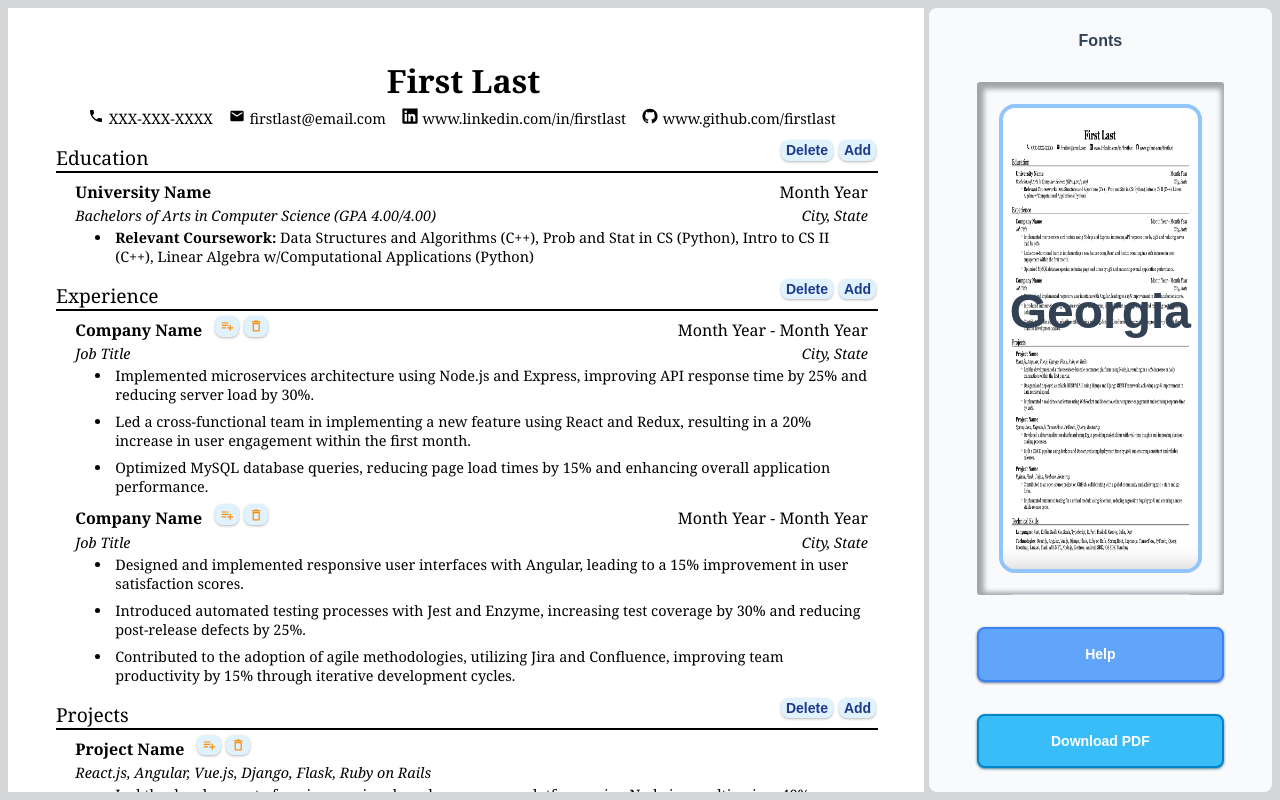
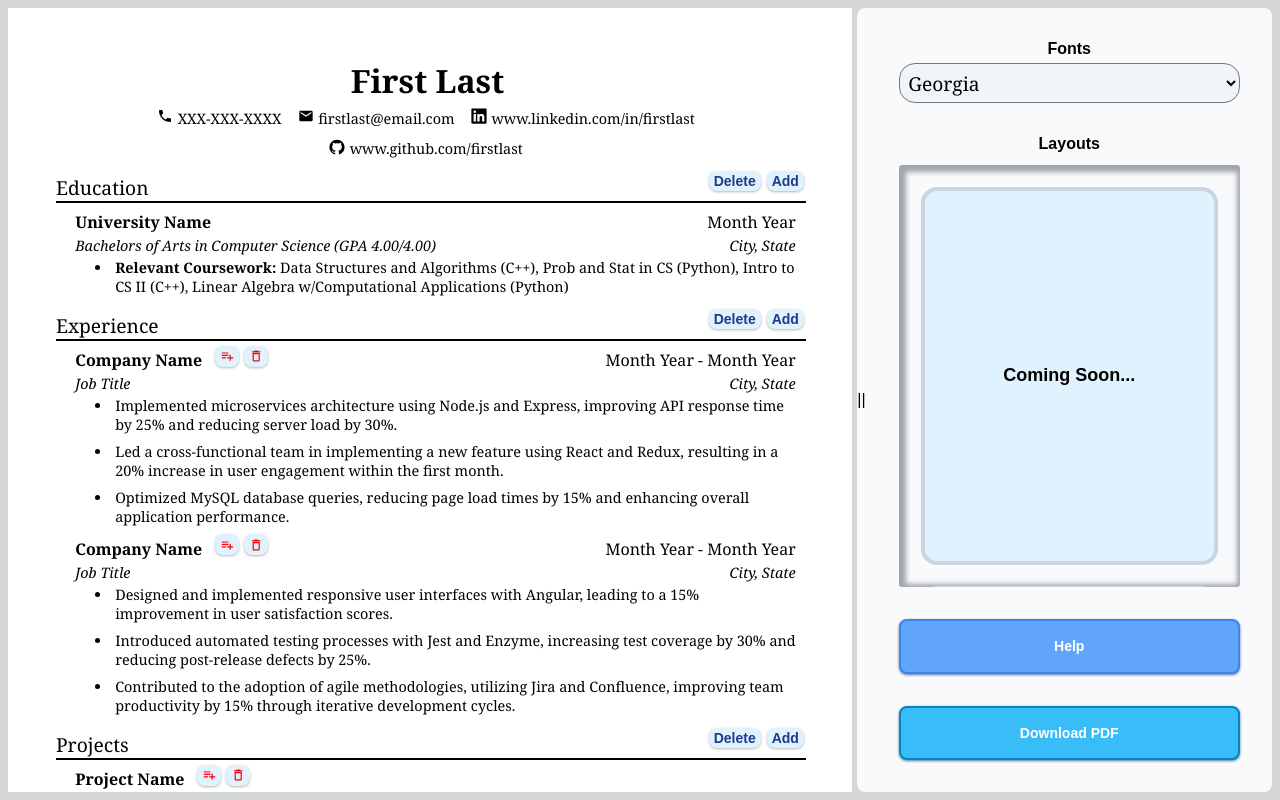
Before and after one commit to jehuzepedasilva2/cv-app, a React (Vite) app: page / in a window 1280 px wide. Built offline with nearby package versions, Linux system fonts and the light colour scheme.

Commit message:
added drop down for fonts instead and right side is now adjustable

```diff
--- a/src/HelpModal.jsx
+++ b/src/HelpModal.jsx
@@ -8,13 +8,12 @@ export default function HelpModal() {
         <CloseModalButton />
         <div className="content">
           Welcome to the Resume Builder App! To begin, simply click on one of the
-          available resume fonts to select a format that fits your style. You
-          {/* available resume layouts to select a format that fits your style. You */}
+          available resume fonts and layouts to select a format that fits your style. You
           can then edit your resume directly by clicking on any field within the
           editor—whether it’s your name, work experience, education, or skills.
           This intuitive interface allows you to customize your resume quickly
           and easily, with all changes appearing in real-time. Once you’re
-          satisfied with your resume, you can save or export it as needed.
+          satisfied with your resume, you can proceed to download it.
           Enjoy creating your personalized resume!
         </div>
       </div>
--- a/src/Layouts.jsx
+++ b/src/Layouts.jsx
@@ -1,75 +1,25 @@
 import './styles/Layouts.css';
-import layoutOne from './assets/imgs/layout-1.png';
-import layoutTwo from './assets/imgs/layout-2.png';
-import layoutThree from './assets/imgs/layout-3.png';
-import layoutFour from './assets/imgs/layout-4.png';
-import { layouts } from './data.js';
+// import { fonts } from './data.js';
 
 export default function LayoutsSide() {
-
-  const handleClick = (e) => {
-    const currLayout = document.querySelector('.curr-layout');
-    currLayout.classList.remove('curr-layout');
-    e.target.classList.add('curr-layout');
-    const layoutNumber = e.target.id.substring(2, 3);
-    const rootElement = document.documentElement;
-    rootElement.style.setProperty('--resume-font', layouts[layoutNumber]);
-  }
 
   return (
     <>
       <div id="hl1" className="heading-layout">
-        {/* <h4>Layouts</h4> */}
-        <h4>Fonts</h4>
-        <div className="vertical-heading-layout">
-          <div className="letter">F</div>
-          <div className="letter">o</div>
-          <div className="letter">n</div>
-          <div className="letter">t</div>
-          <div className="letter">s</div>
-          {/* no layouts for now just font changes */}
-          {/* <div className="letter">L</div>
-          <div className="letter">a</div>
-          <div className="letter">y</div>
-          <div className="letter">o</div>
-          <div className="letter">u</div>
-          <div className="letter">t</div>
-          <div className="letter">s</div> */}
-        </div>
+        <h4>Layouts</h4>
       </div>
       <div className="layout-choices">
         <div id="l01" className="layout one">
-          <img
-            id='l01-img'
-            className='curr-layout' //! DEFAULT FONT
-            src={layoutOne}
-            onClick={handleClick}
-          ></img>
-          <div className='font-name'>Georgia</div>
+          Coming Soon...
         </div>
         <div id="l02" className="layout two">
-          <img
-              id='l02-img'
-              src={layoutTwo}
-              onClick={handleClick}
-            ></img>
-          <div className='font-name'>Tahoma</div>
+          Coming Soon...
         </div>
         <div id="l03" className="layout three">
-          <img
-            id='l03-img'
-            src={layoutThree}
-            onClick={handleClick}
-          ></img>
-          <div className='font-name'>Arial</div>
+          Coming Soon...
         </div>
         <div id="l04" className="layout four">
-          <img
-              id='l04-img'
-              src={layoutFour}
-              onClick={handleClick}
-            ></img>
-            <div className='font-name'>Helvetica</div>
+          Coming Soon...
         </div>
         <div id="l05" className="layout five">
           Coming Soon...
--- a/src/Page.jsx
+++ b/src/Page.jsx
@@ -11,13 +11,114 @@ import {
   educationInfo,
   experienceInfo,
   projectsInfo,
-  technicalSkillsInfo
+  technicalSkillsInfo,
+  fonts
 } from './data.js';
+import {
+  useState,
+  useRef
+} from 'react';
+import PropTypes from "prop-types";
 
-export default function Page() {
+RightSide.propTypes = {
+  containerRef: PropTypes.object,
+  setOtherWidth: PropTypes.func,
+  otherWidth: PropTypes.number,
+  setSlideableWidth: PropTypes.func,
+}
+
+LeftSide.propTypes = {
+  slideableWidth: PropTypes.number,
+}
+
+function RightSide({ containerRef, setOtherWidth, otherWidth, setSlideableWidth }) {
+
+  const [selectedFont, setSelectedFont] = useState('Georgia');
+  let startX;
+
+  const handleMouseDown = (e) => {
+    startX = e.clientX;
+
+    window.addEventListener('mousemove', handleMouseMove);
+    window.addEventListener('mouseup', handleMouseUp);
+  };
+
+  const handleMouseMove = (e) => {
+    const containerWidth = containerRef.current.offsetWidth;
+    const deltaX = e.clientX - startX;
+
+    const newOtherWidth = Math.max(0, otherWidth - deltaX);
+    const newSlideableWidth = containerWidth - newOtherWidth;
+
+    if (newOtherWidth >= 0 && newSlideableWidth >= 0) {
+      setOtherWidth(newOtherWidth);
+      setSlideableWidth(newSlideableWidth);
+    }
+  };
+
+  const handleMouseUp = () => {
+    window.removeEventListener('mousemove', handleMouseMove);
+    window.removeEventListener('mouseup', handleMouseUp);
+  };
+
+  const handleChange = (e) => {
+    const selected = e.target.value;
+    document.documentElement.style.setProperty('--resume-font', fonts[selected]);
+    setSelectedFont(fonts[selected]);
+  }
+
+  console.log(selectedFont);
+
   return (
-    <div className="all-content">
-      <div className='left'>
+    <div
+      className='right'
+      style={{
+          width: `${otherWidth}px`,
+        }}
+      onMouseDown={handleMouseDown}
+    >
+      <div className="side-dragger">||</div>
+      <div className="side-dragger-side">=</div>
+      <div className="right-content">
+        <div className="fonts">
+          <h4>Fonts</h4>
+          <div className="drop-down-box">
+            <select
+              id="font-select"
+              style={{ fontFamily: selectedFont }}
+              onChange={handleChange}
+            >
+              <option value="1">Georgia</option>
+              <option value="2">Tahoma</option>
+              <option value="3">Arial</option>
+              <option value="4">Helvetica</option>
+              <option value="5">Calibri</option>
+              <option value="6">Cambria</option>
+              <option value="7">Times New Roman</option>
+            </select>
+          </div>
+        </div>
+        <LayoutsSide />
+        <div className="help-button-container">
+          <HelpButton />
+        </div>
+        <div className="download-button-container">
+          <DownloadPDFButton />
+        </div>
+      </div>
+    </div>
+);
+}
+
+function LeftSide({ slideableWidth }) {
+
+  return (
+    <div
+      className='left'
+      style={{
+        width: `${slideableWidth}px`
+      }}
+    >
       <div id="pdf-document" className="page">
         <TopPage
           contactInfo={contactInfo}
@@ -43,15 +144,30 @@ export default function Page() {
         />
       </div>
     </div>
-      <div className='right'>
-        <LayoutsSide />
-        <div className="help-button-container">
-          <HelpButton />
-        </div>
-        <div className="download-button-container">
-          <DownloadPDFButton />
-        </div>
-      </div>
+  );
+}
+
+
+export default function Page() {
+  const widthOfPrinterPaperPx = 880; // the real size is 8.5in ~ 816 px, going to 880px for aesthetics here
+  const [otherWidth, setOtherWidth] = useState(window.innerWidth-widthOfPrinterPaperPx);
+  const [slideableWidth, setSlideableWidth] = useState(widthOfPrinterPaperPx);
+  const containerRef = useRef(null);
+
+  return (
+    <div
+      className="all-content"
+      ref={containerRef}
+    >
+      <LeftSide
+        slideableWidth={slideableWidth}
+      />
+      <RightSide
+        containerRef={containerRef}
+        setOtherWidth={setOtherWidth}
+        otherWidth={otherWidth}
+        setSlideableWidth={setSlideableWidth}
+      />
     </div>
   );
 }
--- a/src/Section.jsx
+++ b/src/Section.jsx
@@ -116,7 +116,6 @@ function ListItem({
   parentId,
   id
 }) {
-  console.log(parentId.substring(0, 3));
   const handleBlurCallback = (e) => {
         setInfo(information.map(item => {
           if (item.id === parentId) {
--- a/src/data.js
+++ b/src/data.js
@@ -164,11 +164,14 @@ const projDefault = {
   ]
 }
 
-const layouts = {
+const fonts = {
   '1': "'Georgia', serif",
   '2': "'Tahoma', sans-serif",
   '3': "'Arial', sans-serif",
-  '4': "'Helvetica', sans-serif"
+  '4': "'Helvetica', sans-serif",
+  '5': 'Calibri, sans-serif',
+  '6': 'Cambria, serif',
+  '7': '"Times New Roman", Times, serif'
 }
 
 
@@ -181,5 +184,5 @@ export {
   eduDefault,
   projDefault,
   expDefault,
-  layouts
+  fonts
 };
--- a/src/styles/App.css
+++ b/src/styles/App.css
@@ -48,7 +48,9 @@
   --sections-buttons-box-shadow-one: rgba(0, 0, 0, 0.2);
   --sections-buttons-box-shadow-two: rgba(0, 0, 0, 0.1);
   --sections-buttons-on-hover-clr: #bae6fd;
-  --sections-buttons-svg-clr: #ff8c00;
+  --sections-buttons-svg-clr: #ff0000;
+  --sections-ind-del-button-bg-clr: #1e3a8a;
+  --sections-ind-del-button-text-clr: white;
   /* right side/layout side buttons */
   --layout-side-button-text-decoration-clr: #93c5fd;
   --layout-side-button-text-clr: white;
--- a/src/styles/Layouts.css
+++ b/src/styles/Layouts.css
@@ -2,6 +2,8 @@
   display: flex;
   justify-content: center;
   align-items: center;
+
+  text-align: center;
 
   font-size: large;
   font-weight: bold;
@@ -30,6 +32,8 @@
   display: flex;
   align-items: center;
   justify-content: center;
+
+  margin-bottom: -1.3rem;
 }
 
 .heading-layout > h4 {
@@ -88,38 +92,31 @@ img.curr-layout {
 }
 
 
-@media (max-width: 13in) {
-
-  .font-name {
-    font-size: 2rem;
+.fonts {
+  display: flex;
+  flex-direction: column;
+  justify-content: center;
+  align-items: center;
+  gap: 0.3rem;
 }
 
-  .heading-layout > h4 {
-    display: none;
+.drop-down-box {
+  width: 100%;
 }
 
-  .vertical-heading-layout {
-    display: flex;
-    flex-direction: column;
-    align-items: center;
-    justify-content: center;
+#font-select {
+  width: 100%;
+  border-radius: 1rem;
+  padding: 0.3rem;
+  font-size: larger;
+  background-color: #f1f5f9;
 }
 
-  .layout-choices {
-    width: 100%;
-    height: 200px;
-    flex-direction: column;
-
+#font-select:focus {
+  outline: 2px solid var(--editable-on-focus-clr);
 }
 
-  .layout {
-    width: 150px;
+.fonts > h4 {
+  padding: 0;
+  margin: 0;
 }
-
-}
-
-@media (max-height: 5in) {
-  .font-name {
-    font-size: 0.5rem;
-  }
-}
--- a/src/styles/Page.css
+++ b/src/styles/Page.css
@@ -17,7 +17,6 @@
   display: flex;
   flex-direction: column;
   gap: 1rem;
-  /* border-radius: 0.5rem; */
   background-color: var(--resume-bg-clr);
 }
 
@@ -44,37 +43,33 @@ button {
   font-family: var(--layout-side-and-button-font);
 }
 
+/*  the actual right side container */
 .right {
-  /* maybe 8.5 */
-  width: calc(100vw - 9in);
   background-color: var(--layout-side-bg-clr);
+  padding: 2rem 2rem 2rem 0rem;
   border-radius: 0.5rem;
   display: flex;
+}
+
+.side-dragger {
+  width: 10px;
+  display: flex;
+  justify-content: center;
+  align-items: center;
+  cursor: ew-resize;
+  padding-right: 2rem;
+  user-select: none;
+}
+
+.right-content {
+  flex: 1;
+  display: flex;
   flex-direction: column;
-  padding-top: 1.5rem;
-  padding-bottom: 1.5rem;
-  padding-left: 3rem;
-  padding-right: 3rem;
-
-  color: var(--layout-side-text-clr);
-
+  height: 100%;
   gap: 2rem;
 }
 
-@media (max-width: 13in) {
-
-  .all-content {
-    flex-direction: column;
-  }
-
-  .right {
-    flex-direction: row;
-    width: 100%;
-    /* width: calc(100vw - 3rem); */
-    padding-top: 2.5rem;
-    padding-bottom: 2.5rem;
-    padding-left: 1rem;
-    padding-right: 1rem;
-  }
-
+.side-dragger-side {
+  display: none;
+  user-select: none;
 }
--- a/src/styles/index.css
+++ b/src/styles/index.css
@@ -6,3 +6,17 @@ body {
   margin: 0;
   padding: 0;
 }
+
+#root  {
+  padding: 0;
+  margin: 0;
+
+  width: 100vw;
+  height: 100vh;
+
+  box-sizing: border-box;
+
+  display: flex;
+  align-items: center;
+  justify-content: center;
+}
```
Also changed, not shown: src/styles/Buttons.css (+13 -39 lines). Lines whose indentation alone changed are shown as unchanged.
